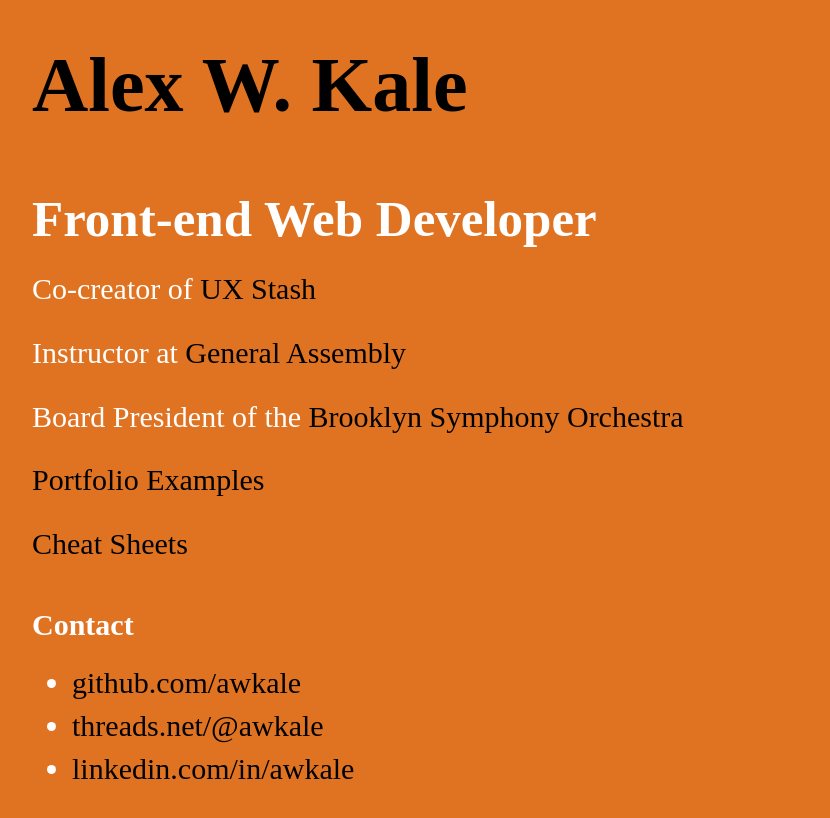
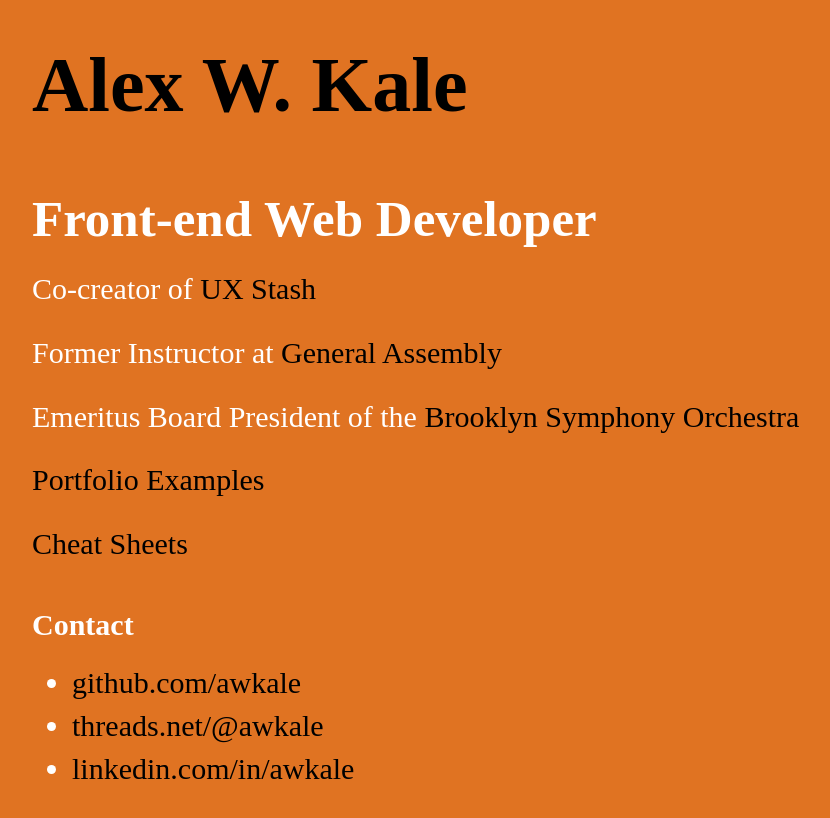
Before and after one commit to awkale/awkale.github.io, a Jekyll site: the page built from index.html, in a window 1280 px wide. Shown: the top 818 px of the page, without its empty margins (38-868 px from the left). Built offline with Jekyll 4.4.1, drawn with Linux system fonts in a browser that asks for light colours; comment, search, counter and statistics services are not loaded.

Commit message:
Update index.html

```diff
--- a/index.html
+++ b/index.html
@@ -5,9 +5,9 @@
 
 <div id="home">
   <h3>Front-end Web Developer</h3>
-  <p>Co-creator of <a target="_blank" rel="noreferrer noopener" href="http://www.uxstash.io/">UX Stash</a></p>
+  <p>Co-creator of <a target="_blank" rel="noreferrer noopener" href="https://uxstash.netlify.app/">UX Stash</a></p>
   <p>
-    Instructor at
+    Former Instructor at
     <a
       target="_blank"
       rel="noreferrer noopener"
@@ -15,7 +15,7 @@
       >General Assembly</a
     >
   </p>
-  <p>Board President of the <a target="_blank" rel="noreferrer noopener" href="https://www.brooklynsymphonyorchestra.org/about-the-bso">Brooklyn Symphony Orchestra</a></p>
+  <p>Emeritus Board President of the <a target="_blank" rel="noreferrer noopener" href="https://www.brooklynsymphonyorchestra.org/about-the-bso">Brooklyn Symphony Orchestra</a></p>
   <p><a href="/portfolio">Portfolio Examples</a></p>
   <p><a href="/cheatsheets">Cheat Sheets</a></p>
 </div>
```
